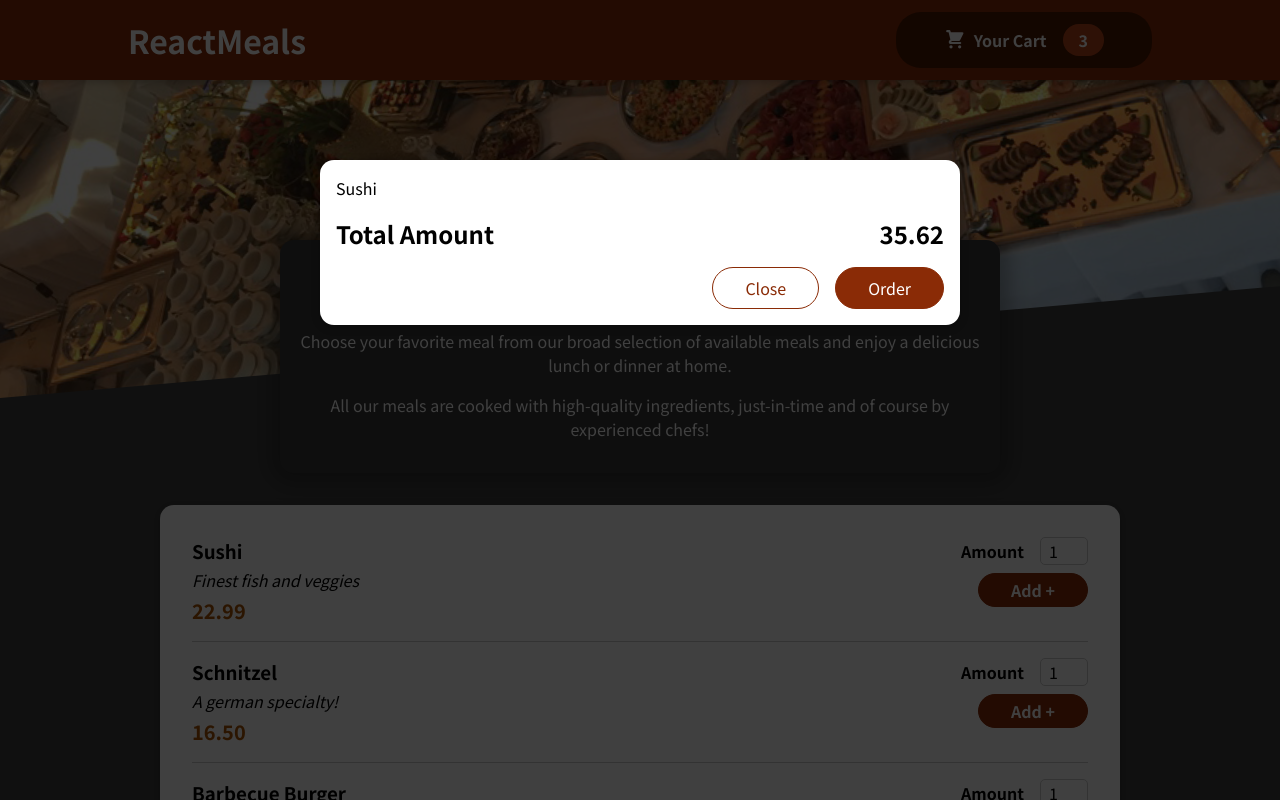
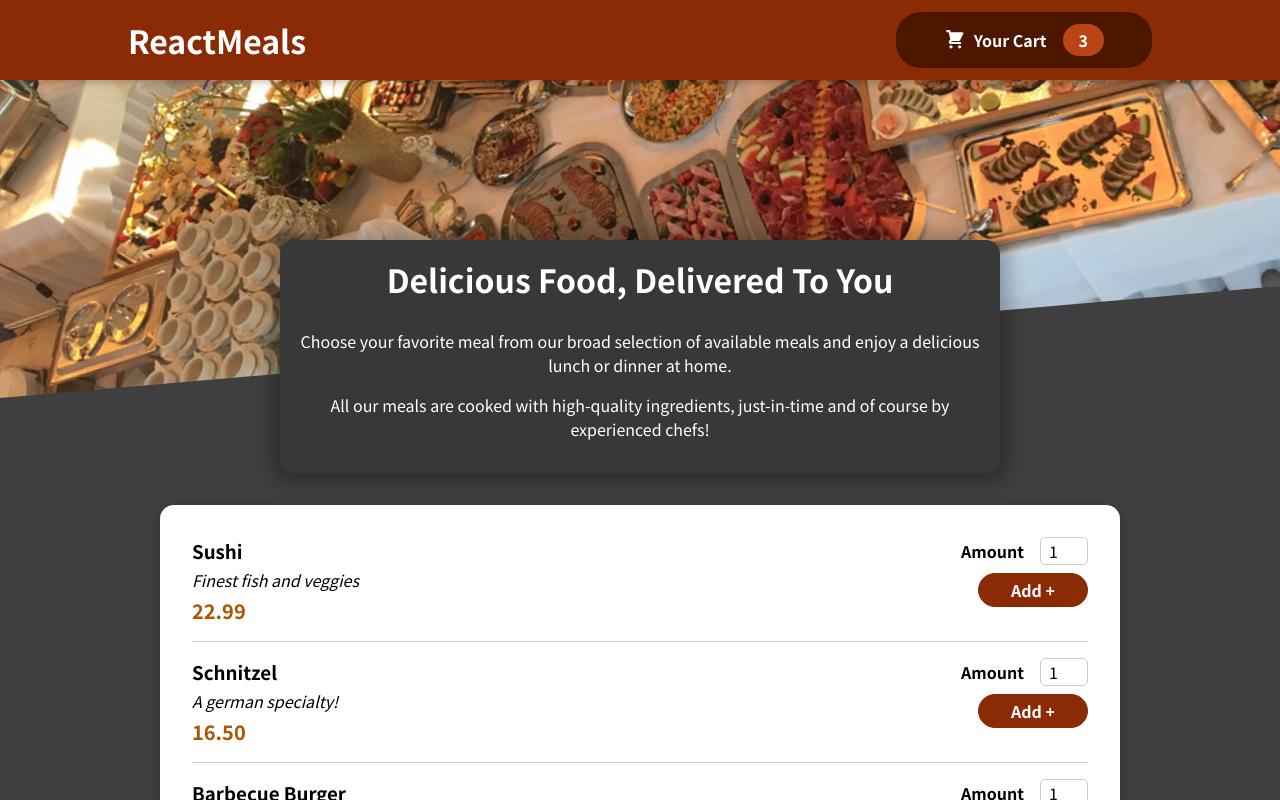
Before and after one commit to AsmaaFH/Max-Course_Order-Food-App, a React (Create React App) app: page / in a window 1280 px wide. Shown: the top 800 px of the page. Built offline with nearby package versions, Linux system fonts and the light colour scheme.

Commit message:
cart & modal state

```diff
--- a/src/App.js
+++ b/src/App.js
@@ -1,13 +1,21 @@
-import React from 'react';
+import React, { useState } from 'react';
 import Cart from './components/Cart/Cart';
 import Hearder from './components/Layout/Hearder';
 import Meals from './components/Meals/Meals';
 
 function App() {
+  const [cartIsShown, setCartIsShown] = useState(false);
+
+  const showCartHandler = () => {
+    setCartIsShown(true);
+  };
+  const hideCartHandler = () => {
+    setCartIsShown(false);
+  };
   return (
     <>
-      <Cart />
-      <Hearder />
+      {cartIsShown && <Cart onClose={hideCartHandler} />}
+      <Hearder onShowCart={showCartHandler} />
       <main>
         <Meals />
       </main>
--- a/src/components/Cart/Cart.js
+++ b/src/components/Cart/Cart.js
@@ -2,7 +2,7 @@
 import classes from './Cart.module.css';
 import Modal from '../UI/Modal';
 
-const Cart = () => {
+const Cart = (props) => {
   const cartItems = (
     <ul className={classes['cart-items']}>
       {[{ id: 'c1', name: 'Sushi', amount: 2, price: 12.99 }].map((item) => (
@@ -12,14 +12,16 @@
   );
 
   return (
-    <Modal>
+    <Modal onClose={props.onClose}>
       {cartItems}
       <div className={classes.total}>
         <span>Total Amount</span>
         <span>35.62</span>
       </div>
       <div className={classes.actions}>
-        <button className={classes['button--alt']}>Close</button>
+        <button onClick={props.onClose} className={classes['button--alt']}>
+          Close
+        </button>
         <button className={classes.button}>Order</button>
       </div>
     </Modal>
--- a/src/components/Layout/HeaderCartButton.js
+++ b/src/components/Layout/HeaderCartButton.js
@@ -3,9 +3,9 @@
 import classes from './HeaderCartButton.module.css';
 import CartIcon from '../Cart/CartIcon';
 
-const HeaderCartButton = () => {
+const HeaderCartButton = (props) => {
   return (
-    <button className={classes.button}>
+    <button onClick={props.onClick} className={classes.button}>
       <span className={classes.icon}>
         <CartIcon />
       </span>
--- a/src/components/Layout/Hearder.js
+++ b/src/components/Layout/Hearder.js
@@ -9,7 +9,7 @@
     <>
       <header className={classes.header}>
         <h1>ReactMeals</h1>
-        <HeaderCartButton />
+        <HeaderCartButton onClick={props.onShowCart} />
       </header>
       <div className={classes['main-image']}>
         <img src={mealsImage} alt="A table full of delicious food!" />
--- a/src/components/UI/Modal.js
+++ b/src/components/UI/Modal.js
@@ -3,8 +3,8 @@
 
 import classes from './Modal.module.css';
 
-const Backdrop = () => {
-  return <div className={classes.backdrop} />;
+const Backdrop = (props) => {
+  return <div className={classes.backdrop} onClick={props.onClick} />;
 };
 
 const ModalOverlay = (props) => {
@@ -18,7 +18,10 @@
 const Modal = (props) => {
   return (
     <Fragment>
-      {ReactDOM.createPortal(<Backdrop />, document.getElementById('overlays'))}
+      {ReactDOM.createPortal(
+        <Backdrop onClick={props.onClose} />,
+        document.getElementById('overlays')
+      )}
       {ReactDOM.createPortal(
         <ModalOverlay>{props.children}</ModalOverlay>,
         document.getElementById('overlays')
```
